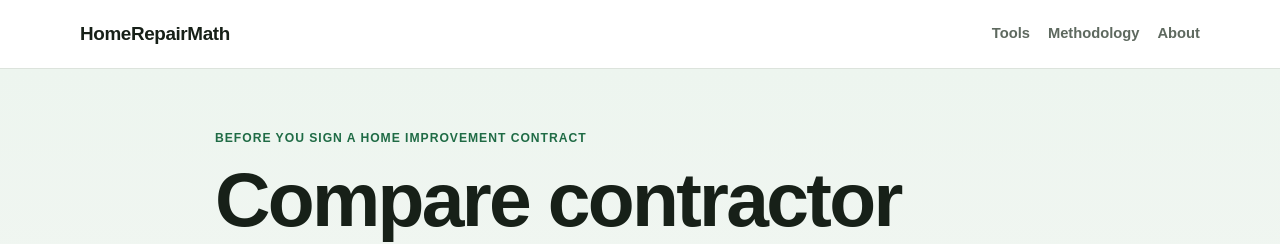
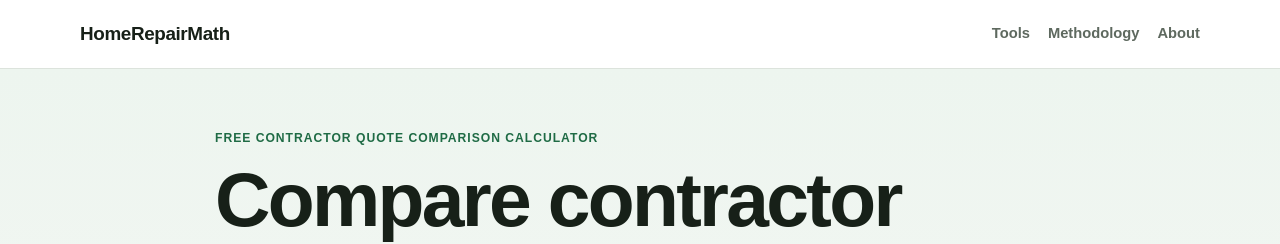
Before and after one commit to alexsulpizio-stack/HomeRepairMath, a Next.js app: page /contractor-quote-comparison in a window 1280 px wide. Shown: the top 244 px of the page. Built offline with nearby package versions, Linux system fonts and the light colour scheme; no server answers.

Commit message:
Align contractor quote page with search demand

```diff
--- a/app/contractor-quote-comparison/page.tsx
+++ b/app/contractor-quote-comparison/page.tsx
@@ -4,9 +4,9 @@ import ContractorQuoteComparisonCalculator from "@/components/ContractorQuoteCom
 import { absoluteUrl } from "@/lib/site";
 
 export const metadata: Metadata = {
-  title: "Contractor Quote Comparison Calculator",
+  title: "Contractor Quote Comparison Calculator | Compare Bids",
   description:
-    "Compare contractor quotes side by side, add excluded costs and allowance gaps, and check scope, deposits, and warranties before choosing a home improvement bid.",
+    "Free contractor quote comparison calculator to compare contractor quotes and bids side by side. Normalize exclusions and allowance gaps, then review scope, deposits, and warranties.",
   alternates: { canonical: "/contractor-quote-comparison" },
 };
 
@@ -65,7 +65,7 @@ export default function ContractorQuoteComparisonPage() {
 
       <section className="hero compact-hero">
         <div className="shell hero-inner">
-          <p className="eyebrow">Before you sign a home improvement contract</p>
+          <p className="eyebrow">Free contractor quote comparison calculator</p>
           <h1>Compare contractor quotes apples to apples.</h1>
           <p className="hero-copy">
             A cheaper bid is not cheaper if it leaves out work the other contractor included. Normalize
```
